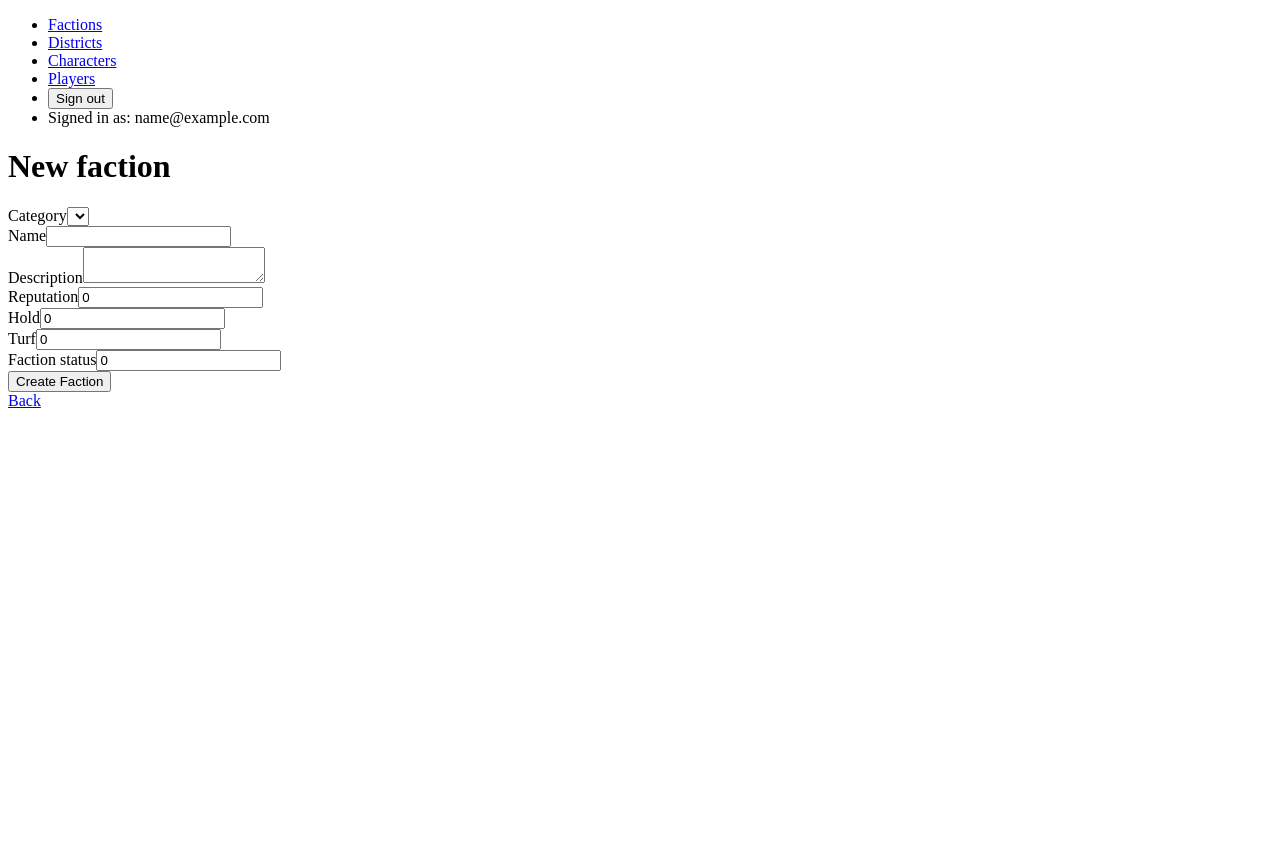
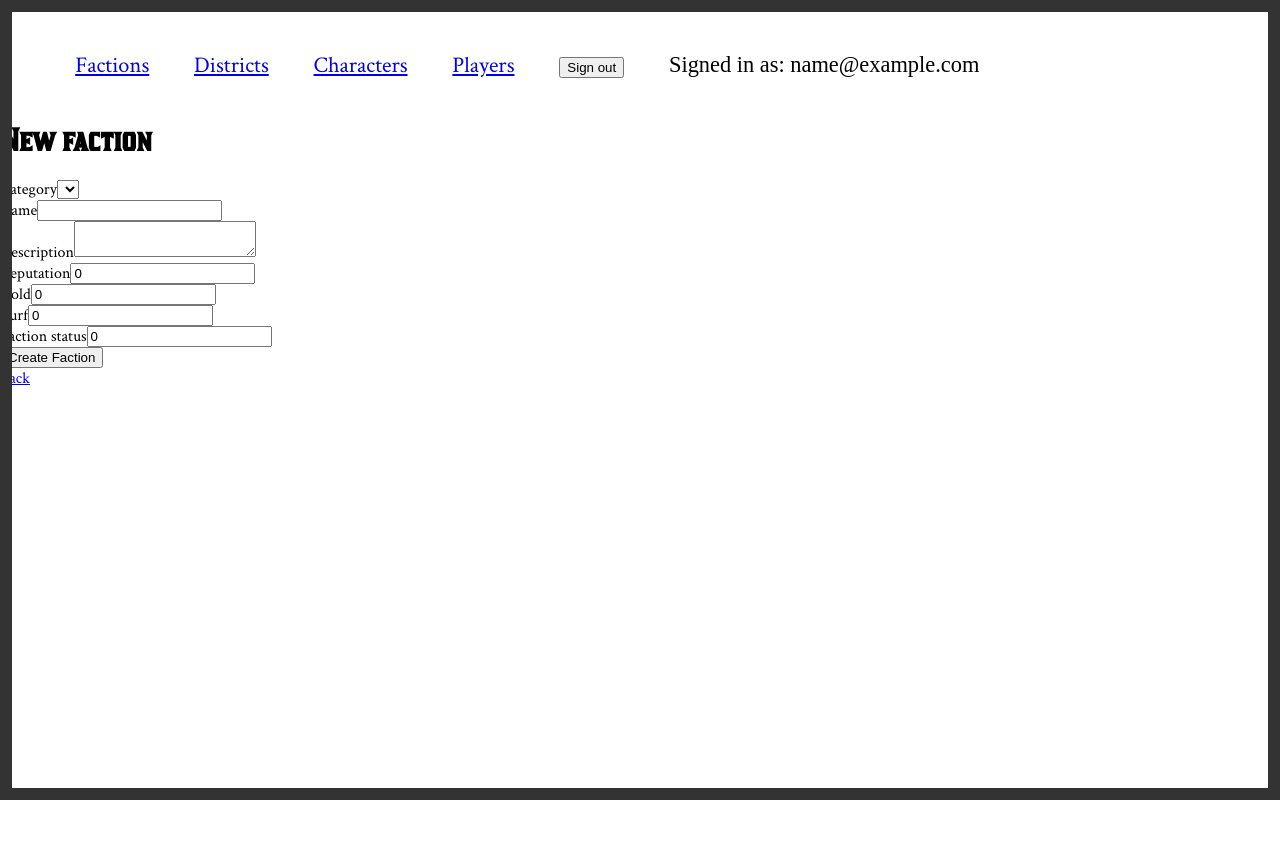
Before and after one commit to jah2488/blades, a Rails app: page /factions/new in a window 1280 px wide. Before the commit the page ends 408 px from the top, so only its background shows below. Run offline with Rails 7, Linux system fonts and the light colour scheme; the visitor is signed in with stand-in values (Sample User, id 1); data that the repository does not hold is empty; style sheets or scripts are compiled from the project's sources; parts of the project's set-up code (start-up, migrations or seed data) failed here and were passed over; some libraries are stand-ins or nearby versions.

Commit message:
Adding basic district layout.

```diff
--- a/app/assets/stylesheets/application.css.scss
+++ b/app/assets/stylesheets/application.css.scss
@@ -21,51 +21,62 @@
 
 $black: #333;
 
-@import url('https://fonts.googleapis.com/css?family=Crimson+Text');
+@import 'common';
+@import 'nav';
+@import 'form';
+@import 'buttons';
 
-@font-face {
-  font-family: 'Kirsty';
-  src: font-url('Kirsty.ttf') format('truetype');
-}
-
-html, body {
-  height: 100%;
-}
-
-html, body, p, div, a {
-  font-family: 'Crimson Text', serif;
-  margin: 0;
-  padding: 0;
-}
-
-body {
-  padding: 1em 0 2em 0;
-}
-
-h1, h2, h3, h4, h5 {
-  font-family: Kirsty, Helvetica, Arial;
-}
-
-nav {
-  clear: both;
-}
-
-nav ul {
-   list-style: none;
-   margin: 0.8em;
-}
-
-nav ul li {
-  display:inline-block;
-  padding: 1em;
-  font-size: 1.4em;
-}
 
 .editing .faction .information .name {
   margin-top: 10px;
 }
 
-.faction {
+.six.columns {
+  margin-left: 2%;
+}
+
+.district {
+  .stats {
+    .checked { margin: 1px; top: 2px; @extend %glyphicon-record; }
+    .unchecked { margin: 1px; @extend %glyphicon-unchecked; }
+
+    margin-top: 0.5em;
+    width: 95%;
+    border: 3px solid $black;
+
+    .attr {
+      padding: 0.9em;
+    }
+
+    .name {
+      width: 62%;
+      display: inline-block;
+    }
+    .value {
+      font-size: 1.3em;
+      width: 30%;
+      display: inline-block;
+      margin: 0 0.25em;
+    }
+    .amount {
+      font-weight: bold;
+      display: inline-block;
+      position: relative;
+      top: -2px;
+      margin-left: 2px;
+    }
+  }
+  .description {
+    height: 100%;
+    border-right: 3px solid $black;
+  }
+
+  .faction {
+    width: 95%;
+  }
+}
+
+.faction, .district {
   background: white;
   border: 3px solid $black;
   margin: 1em 0em;
@@ -171,175 +156,13 @@ div.actions {
   transition: all 0.2s ease-out;
 }
 
-textarea,
-textarea:focus,
-select,
-select:focus,
-input[type="number"],
-input[type="number"]:focus,
-input[type="text"],
-input[type="text"]:focus {
-  border: 3px solid $black;
-  border-radius: 0px;
-}
 
-textarea {
-  width: 100%;
-  min-height: 125px;
-  margin: 0.1em 0 0 0;
-  resize: none;
-}
-
-.tgl {
-	display: none;
-
-	// add default box-sizing for this scope
-	&,
-  &:after,
-  &:before,
-	& *,
-  & *:after,
-  & *:before,
-	& + .tgl-btn {
-		box-sizing: border-box;
-		&::selection {
-			background: none;
-		}
-	}
-
-	+ .tgl-btn {
-		outline: 0;
-		display: inline-block;
-		width: 3em;
-		height: 2.04em;
-		position: relative;
-		cursor: pointer;
-    user-select: none;
-		&:after,
-    &:before {
-			position: relative;
-			display: block;
-			content: "";
-			width: 50%;
-			height: 100%;
-		}
-
-		&:after {
-			left: 0;
-		}
-
-		&:before {
-			display: none;
-		}
-	}
-
-	&:checked + .tgl-btn:after {
-		left: 50%;
-	}
-}
-
-.tgl-skewed {
-	+ .tgl-btn {
-		overflow: hidden;
-		transform: skew(-10deg);
-		backface-visibility: hidden;
-		transition: all .2s ease;
-		background: #888;
-		&:after,
-    &:before {
-			transform: skew(10deg);
-			display: inline-block;
-			transition: all .2s ease;
-			width: 100%;
-			text-align: center;
-			position: absolute;
-			line-height: 2em;
-			font-weight: bold;
-			color: #fff;
-			text-shadow: 0 1px 0 rgba(0,0,0,.4);
-		}
-
-		&:after {
-			left: 100%;
-			content: attr(data-tg-on);
-		}
-
-		&:before {
-			left: 0;
-			content: attr(data-tg-off);
-		}
-
-		&:active {
-			background: #888;
-			&:before {
-				left: -10%;
-			}
-		}
-	}
-
-	&:checked + .tgl-btn {
-    background: $black;
-    &:before {
-      left: -100%;
-    }
-
-    &:after {
-      left: 0;
-    }
-
-    &:active:after {
-      left: 10%;
-    }
-	}
-}
-
-body:before, body:after {
-    content: "";
-    position: fixed;
-    background: $black;
-    left: 0;
-    right: 0;
-    height: 10px;
-    z-index: 1000000;
-}
-body:before {
-    top: 0;
-}
-body:after {
-    bottom: 0;
-}
-body {
-    border-left: 10px solid $black;
-    border-right: 10px solid $black;
-}
 
 @media (max-width: 600px){
   html, body {
     margin: 0;
     height: 100%;
   }
-
-  body:before, body:after {
-      content: "";
-      position: fixed;
-      background: $black;
-      left: 0;
-      right: 0;
-      height: 5px;
-      z-index: 1000000;
-  }
-  body:before {
-      top: 0;
-  }
-  body:after {
-      bottom: 0;
-  }
-  body {
-      border-left: 5px solid $black;
-      border-right: 5px solid $black;
-  }
-
-
 
   .container {
     width: 90%;
--- /dev/null
+++ b/app/assets/stylesheets/buttons.scss
@@ -0,0 +1,133 @@
+@import 'clrs';
+
+.btn-primary, a.btn-primary, input.btn-primary {
+  cursor: pointer;
+  display: inline-block;
+  color: $white;
+  background: $black;
+  border: 3px solid $black;
+  padding: 0.5em;
+  font-size: 1.75em;
+  font-family: Kirsty, Helvetica, Arial;
+  text-decoration: none;
+  transition: all 1s ease;
+  -webkit-background-clip: text;
+  -webkit-text-fill-color: transparent;
+  background-size: 100% 200%;
+  background-image: linear-gradient(to bottom, $black 50%, $red 50%);
+  transition: background-position 1s;
+
+  border-radius: 0;
+
+  &:visited { color: $white; }
+  &:hover {
+    transition: background-position 0.4s cubic-bezier(0.000, 0.000, 0.230, 1);
+    background-position: 0% 75%;
+  }
+}
+
+
+
+
+.tgl {
+	display: none;
+
+	// add default box-sizing for this scope
+	&,
+  &:after,
+  &:before,
+	& *,
+  & *:after,
+  & *:before,
+	& + .tgl-btn {
+		box-sizing: border-box;
+		&::selection {
+			background: none;
+		}
+	}
+
+	+ .tgl-btn {
+		outline: 0;
+		display: inline-block;
+		width: 3em;
+		height: 2.04em;
+		position: relative;
+		cursor: pointer;
+    user-select: none;
+		&:after,
+    &:before {
+			position: relative;
+			display: block;
+			content: "";
+			width: 50%;
+			height: 100%;
+		}
+
+		&:after {
+			left: 0;
+		}
+
+		&:before {
+			display: none;
+		}
+	}
+
+	&:checked + .tgl-btn:after {
+		left: 50%;
+	}
+}
+
+.tgl-skewed {
+	+ .tgl-btn {
+		overflow: hidden;
+		transform: skew(-10deg);
+		backface-visibility: hidden;
+		transition: all .2s ease;
+		background: #888;
+		&:after,
+    &:before {
+			transform: skew(10deg);
+			display: inline-block;
+			transition: all .2s ease;
+			width: 100%;
+			text-align: center;
+			position: absolute;
+			line-height: 2em;
+			font-weight: bold;
+			color: #fff;
+			text-shadow: 0 1px 0 rgba(0,0,0,.4);
+		}
+
+		&:after {
+			left: 100%;
+			content: attr(data-tg-on);
+		}
+
+		&:before {
+			left: 0;
+			content: attr(data-tg-off);
+		}
+
+		&:active {
+			background: #888;
+			&:before {
+				left: -10%;
+			}
+		}
+	}
+
+	&:checked + .tgl-btn {
+    background: $black;
+    &:before {
+      left: -100%;
+    }
+
+    &:after {
+      left: 0;
+    }
+
+    &:active:after {
+      left: 10%;
+    }
+	}
+}
--- /dev/null
+++ b/app/assets/stylesheets/common.scss
@@ -0,0 +1,49 @@
+@import 'clrs';
+$black: #333;
+@import url('https://fonts.googleapis.com/css?family=Crimson+Text');
+
+@font-face {
+  font-family: 'Kirsty';
+  src: font-url('Kirsty.ttf') format('truetype');
+}
+
+html, body {
+  height: 100%;
+  margin: 0;
+  padding: 0;
+
+  p, div, a {
+    font-family: 'Crimson Text', serif;
+  }
+}
+
+body {
+    padding: 1em 0 2em 0;
+    &:before { top: 0; }
+    &:after { bottom: 0;}
+    &:before, &:after {
+      content: "";
+      position: fixed;
+      background: $black;
+      left: 0;
+      right: 0;
+      height: 12px;
+      z-index: 1000000;
+    }
+}
+
+#left, #right {
+  width: 12px;
+  height: 100%;
+  position: fixed;
+  top: 0;
+  bottom: 0;
+  background-color: $black;
+}
+
+#left  { left: 0; }
+#right { right: 0; }
+
+h1, h2, h3, h4, h5 {
+  font-family: Kirsty, Helvetica, Arial;
+}
--- /dev/null
+++ b/app/assets/stylesheets/form.scss
@@ -0,0 +1,20 @@
+@import 'clrs';
+
+textarea,
+textarea:focus,
+select,
+select:focus,
+input[type="number"],
+input[type="number"]:focus,
+input[type="text"],
+input[type="text"]:focus {
+  border: 3px solid $black;
+  border-radius: 0px;
+}
+
+textarea {
+  width: 100%;
+  min-height: 125px;
+  margin: 0.1em 0 0 0;
+  resize: none;
+}
--- /dev/null
+++ b/app/assets/stylesheets/nav.scss
@@ -0,0 +1,14 @@
+nav {
+  clear: both;
+}
+
+nav ul {
+   list-style: none;
+   margin: 0.8em;
+}
+
+nav ul li {
+  display:inline-block;
+  padding: 1em;
+  font-size: 1.4em;
+}
--- a/app/controllers/districts_controller.rb
+++ b/app/controllers/districts_controller.rb
@@ -22,6 +22,7 @@ class DistrictsController < ApplicationController
   # POST /districts
   def create
     @district = District.new(district_params)
+    @district.game = current_user.game
 
     if @district.save
       redirect_to @district, notice: 'District was successfully created.'
@@ -53,6 +54,6 @@ class DistrictsController < ApplicationController
 
     # Only allow a trusted parameter "white list" through.
     def district_params
-      params.require(:district).permit(:game_id, :name, :description, :wealth, :security_and_safety, :criminal_influence, :occult_influence, :faction_ids)
+      params.require(:district).permit(:game_id, :name, :description, :faction_ids, :wealth, :security_and_safety, :criminal_influence, :occult_influence, faction_ids: [])
     end
 end
--- a/app/javascript/packs/application.js
+++ b/app/javascript/packs/application.js
@@ -12,8 +12,8 @@ const require_elm = (name) => { return require('../../assets/javascripts/elm/' +
 
 var Elm = merge(
   require_elm('Faction'),
+  require_elm('District'),
   require_elm('Category'),
-  require_elm('Counter')
 );
 
 module.exports = Elm;
--- a/app/views/districts/_form.html.slim
+++ b/app/views/districts/_form.html.slim
@@ -6,9 +6,6 @@
         - @district.errors.full_messages.each do |message|
           li = message
 
-  .field
-    = f.label :game
-    = f.text_field :game
   .field
     = f.label :name
     = f.text_field :name
--- a/app/views/layouts/application.html.slim
+++ b/app/views/layouts/application.html.slim
@@ -11,6 +11,8 @@ html
     = stylesheet_link_tag 'application', media: 'all', 'data-turbolinks-track' => true
 
   body
+    #left
+    #right
     nav
       ul
         - if signed_in?
```
Also changed, not shown: other parts of app/assets/stylesheets/application.css.scss (+1 -27 lines), app/models/district.rb (+7 -0 lines), app/views/districts/index.html.slim (+4 -30 lines), 2 other files.
